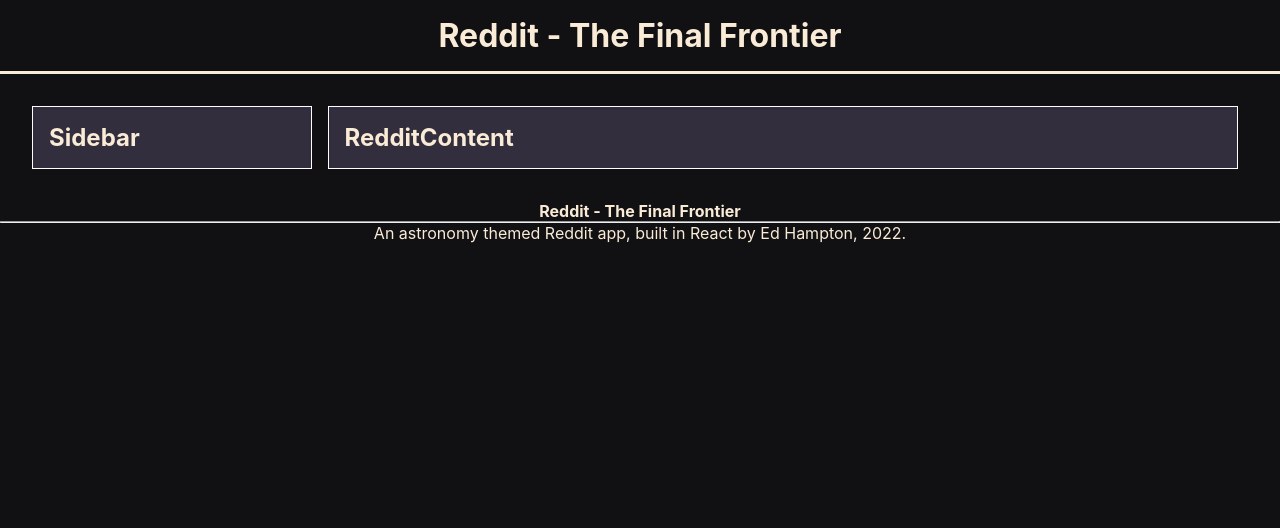
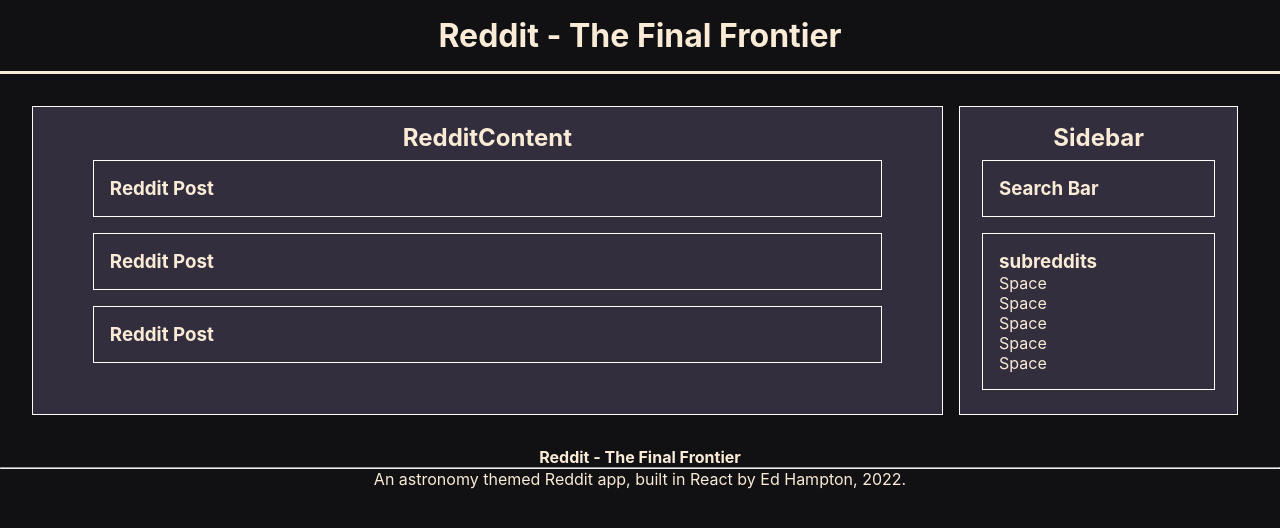
Before and after one commit to CanterburyEd23/Reddit---Final-Frontier, a React (Create React App) app: page / in a window 1280 px wide. Shown: the top 528 px of the page. Built offline with nearby package versions, Linux system fonts and the light colour scheme.

Commit message:
expand initial content layout

```diff
--- a/src/app/App.css
+++ b/src/app/App.css
@@ -6,6 +6,7 @@
     margin: 0;
     padding: 0;
 }
+
 
 /* whole page styling */
 body {
@@ -30,6 +31,9 @@
 }
 
 .sidebar {
+    display: flex;
+    flex-direction: column;
+    align-items: center;
     width: 23%;
     background-color:  rgb(51, 46, 61);
     border: 1px solid white;
@@ -38,6 +42,9 @@
 }
 
 .redditContent {
+    display: flex;
+    flex-direction: column;
+    align-items: center;
     width: 75%;
     background-color:  rgb(51, 46, 61);
     border: 1px solid white;
@@ -48,3 +55,32 @@
 footer {
     text-align: center;
 }
+
+
+/* Side Bar sub elements */
+.SearchBar {
+    width: 95%;
+    border: 1px solid white;
+    padding: 1rem;
+    margin: 0.5rem;
+}
+
+.SubReddits {
+    width: 95%;
+    border: 1px solid white;
+    padding: 1rem;
+    margin: 0.5rem;
+}
+
+.SubReddits ul {
+    list-style: none;
+}
+
+
+/* Reddit Content sub elements */
+.Post {
+    width: 90%;
+    border: 1px solid white;
+    padding: 1rem;
+    margin: 0.5rem;
+}
--- a/src/app/App.js
+++ b/src/app/App.js
@@ -10,8 +10,8 @@
                 <h1>Reddit - The Final Frontier</h1>
             </header>
             <main>
+                <RedditContent></RedditContent>
                 <Sidebar></Sidebar>
-                <RedditContent></RedditContent>
             </main>
             <footer>
                 <h4>Reddit - The Final Frontier</h4>
--- /dev/null
+++ b/src/features/Post.js
@@ -0,0 +1,11 @@
+import React from "react";
+
+const Post = () => {
+    return (
+        <article className="Post">
+            <h3>Reddit Post</h3>
+        </article>
+    );
+};
+
+export default Post;
--- /dev/null
+++ b/src/features/SearchBar.js
@@ -0,0 +1,11 @@
+import React from "react";
+
+const SearchBar = () => {
+    return (
+        <section className="SearchBar">
+            <h3>Search Bar</h3>
+        </section>
+    );
+};
+
+export default SearchBar;
--- /dev/null
+++ b/src/features/SubReddits.js
@@ -0,0 +1,18 @@
+import React from "react";
+
+const SubReddits = () => {
+    return (
+        <section className="SubReddits">
+        <h3>subreddits</h3>
+            <ul>
+                <li>Space</li>
+                <li>Space</li>
+                <li>Space</li>
+                <li>Space</li>
+                <li>Space</li>
+            </ul>
+        </section>
+    );
+};
+
+export default SubReddits;
--- a/src/features/redditContent.js
+++ b/src/features/redditContent.js
@@ -1,9 +1,13 @@
 import React from "react";
+import Post from "./Post";
 
 const RedditContent = () => {
     return (
         <div className="redditContent">
             <h2>RedditContent</h2>
+            <Post></Post>
+            <Post></Post>
+            <Post></Post>
         </div>
     );
 };
--- a/src/features/sidebar.js
+++ b/src/features/sidebar.js
@@ -1,9 +1,13 @@
 import React from "react";
+import SearchBar from "./SearchBar";
+import SubReddits from "./SubReddits";
 
 const Sidebar = () => {
     return (
         <div className="sidebar">
             <h2>Sidebar</h2>
+            <SearchBar></SearchBar>
+            <SubReddits></SubReddits>
         </div>
     );
 };
```
